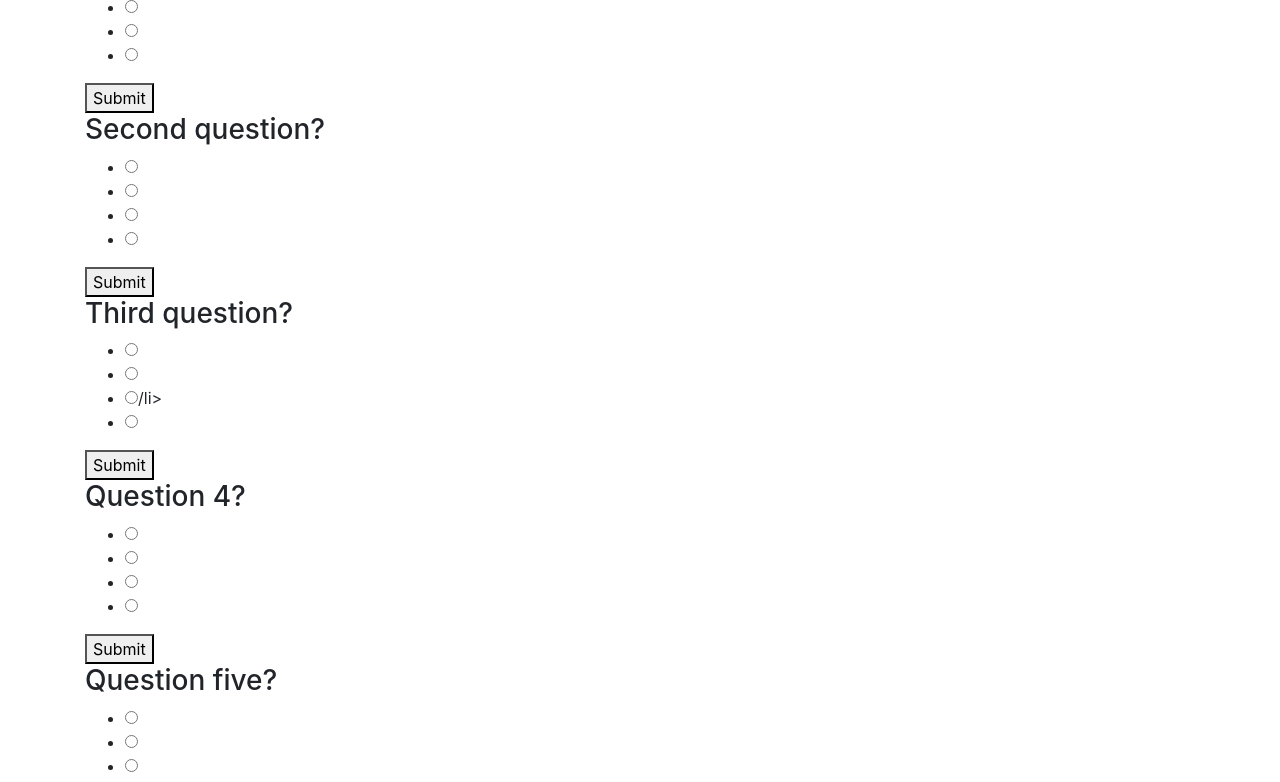
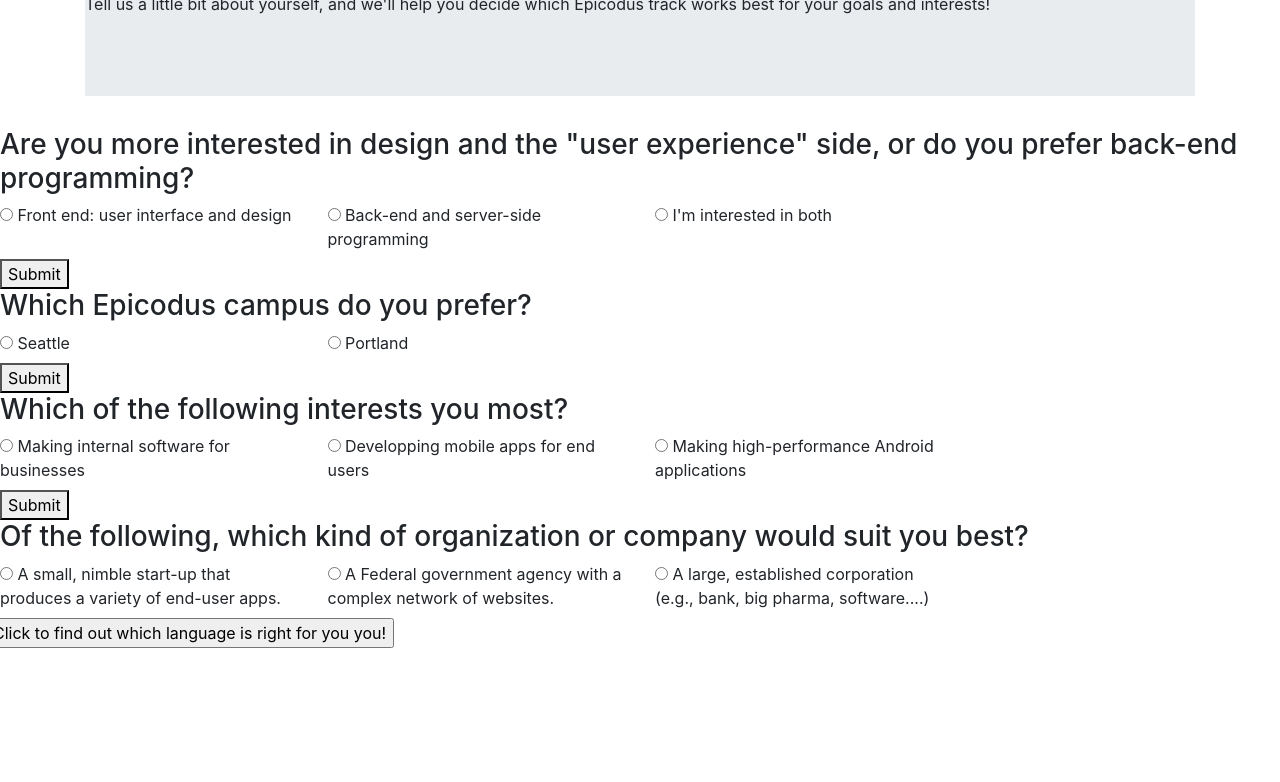
Before and after one commit to Kennedy777/trackPicker, a plain HTML site: page index.html in a window 1280 px wide. Shown: the part 128-910 px from the top of the page. After the commit the page ends 800 px from the top, so only its background shows below. Drawn offline with nearby package versions, Linux system fonts and the light colour scheme.

Commit message:
ads a jumbotron

```diff
--- a/index.html
+++ b/index.html
@@ -10,66 +10,109 @@
  </head>
     <body>
     <div class="container">
-      <header>
-        <div class="pull left">Which Progrmming Language is Best For You?</div>
-        </header>
-      <main>
+
+    <div class="jumbotron jumbotron-fluid">
+      <h1>Which Programming Language is Right For You?</h1>
+        <p>Tell us a little bit about yourself, and we'll help you decide which Epicodus track works best for your goals and interests! </p>
+       </div>
+     </div>
+
     <form class="quizForm" id="quest1" data-question="1">
-          <h3>Are you more interested in creating user-friendly and aesthetic designs, or creating the programming that makes a site work?</h3>
-             <ul>
-               <li><input type="radio" name="quest1" value="a"></li>
-               <li><input type="radio" name="quest1" value="b"></li>
-               <li><input type="radio" name="quest1" value="c"></li>
-               <li><input type="radio" name="quest1" value="d"></li>
-               </ul>
+        <h3>Are you more interested in design and the "user experience" side, or do you prefer back-end programming?</h3>
+        <div class="row">
+          <div class="col-md-3">
+            <label for="front">
+              <input type="radio" id="front" name="endType" value="front">
+              Front end: user interface and design
+            </label>
+          </div>
+          <div class="col-md-3">
+            <label for="back">
+              <input type="radio" id="back" name="endType" value="back">
+              Back-end and server-side programming
+            </label>
+          </div>
+          <div class="col-md-3">
+            <label for="both">
+              <input type="radio" id="mix" name="endType" value="mix">
+              I'm interested in both
+            </label>
+            </div>
+        </div>
         <button id="submit">Submit</button>
       </form>
 
       <form class="quizForm" id="quest2" data-question="2">
-          <h3>Second question?</h3>
-             <ul>
-               <li><input type="radio" name="quest2" value="a"></li>
-               <li><input type="radio" name="quest2" value="b"></li>
-               <li><input type="radio" name="quest2" value="c"></li>
-               <li><input type="radio" name="quest2" value="d"></li>
-              </ul>
+        <h3>Which Epicodus campus do you prefer?</h3>
+        <div class="row">
+          <div class="col-md-3">
+            <label for="sea">
+              <input type="radio" id="sea" name="location" value="Seattle">
+              Seattle
+            </label>
+          </div>
+          <div class="col-md-3">
+            <label for="portland">
+              <input type="radio" id="pdx" name="location" value ="Portand">
+              Portland
+            </label>
+          </div>
+        </div>
         <button id="submit">Submit</button>
       </form>
 
         <form class="quizForm" id="quest3" data-question="3">
-          <h3>Third question?</h3>
-             <ul>
-               <li><input type="radio" name="quest3" value="a"></li>
-               <li><input type="radio" name="quest3" value="b"></li>
-               <li><input type="radio" name="quest3" value="c">/li>
-               <li><input type="radio" name="quest3" value="d"></li>
-             </ul>
+        <h3>Which of the following interests you most?</h3>
+        <div class="row">
+          <div class="col-md-3">
+            <label for="internal">
+              <input type="radio" id="internal" name="progType" value="internal">
+              Making internal software for businesses
+            </label>
+          </div>
+          <div class="col-md-3">
+            <label for="apps">
+              <input type="radio" id="apps" name="progType" value="apps">
+              Developping mobile apps for end users
+            </label>
+          </div>
+          <div class="col-md-3">
+            <label for="">
+              <input type="radio" id="android" name="progType" value="android">
+              Making high-performance Android applications
+            </label>
+          </div>
+        </div>
         <button id="submit">Submit</button>
          </form>
 
-        <form class="quizForm" id="quest1" data-question="4">
-          <h3>Question 4?</h3>
-             <ul>
-               <li><input type="radio" name="quest4" value="a"></li>
-               <li><input type="radio" name="quest4" value="b"></li>
-               <li><input type="radio" name="quest4" value="c"></li>
-               <li><input type="radio" name="quest4" value="d"></li>
-               </ul>
-              <button id="submit">Submit</button>
+      <form class="quizForm" id="quest4" data-question="4">
+        <h3>Of the following, which kind of organization or company would suit you best?</h3>
+        <div class="row">
+          <div class="col-md-3">
+            <label for="small">
+              <input type="radio" id="small" name="bizType" value="small">
+              A small, nimble start-up that produces a variety of end-user apps.
+            </label>
+          </div>
+          <div class="col-md-3">
+            <label for="govt">
+              <input type="radio" id="govt" name="bizType" value="govt">
+              A Federal government agency with a complex network of websites.
+            </label>
+          </div>
+          <div class="col-md-3">
+            <label for="corp">
+              <input type="radio" id="corp" name="bizType" value="corp">
+              A large, established corporation (e.g., bank, big pharma, software....)
+            </label>
+          </div>
+
+          <input id = "submit" type="submit" name="submit" value="Click to find out which language is right for you you!">
       </form>
-
-        <form class="quizForm" id="quest1" data-question="5">
-          <h3>Question five?</h3>
-             <ul>
-               <li><input type="radio" name="quest5" value="a"</li>
-               <li><input type="radio" name="quest5" value="b"</li>
-               <li><input type="radio" name="quest5" value="c"</li>
-               <li><input type="radio" name="quest5" value="d"</li>
-               </ul>
-               <button id="submit">Submit</button>
-        </form>
-        </main>
-    </div
+      </div>
+      <div class="result">
+      </div>
+    </div>
   </body>
-
 </html>
```
Lines whose indentation alone changed are shown as unchanged.
